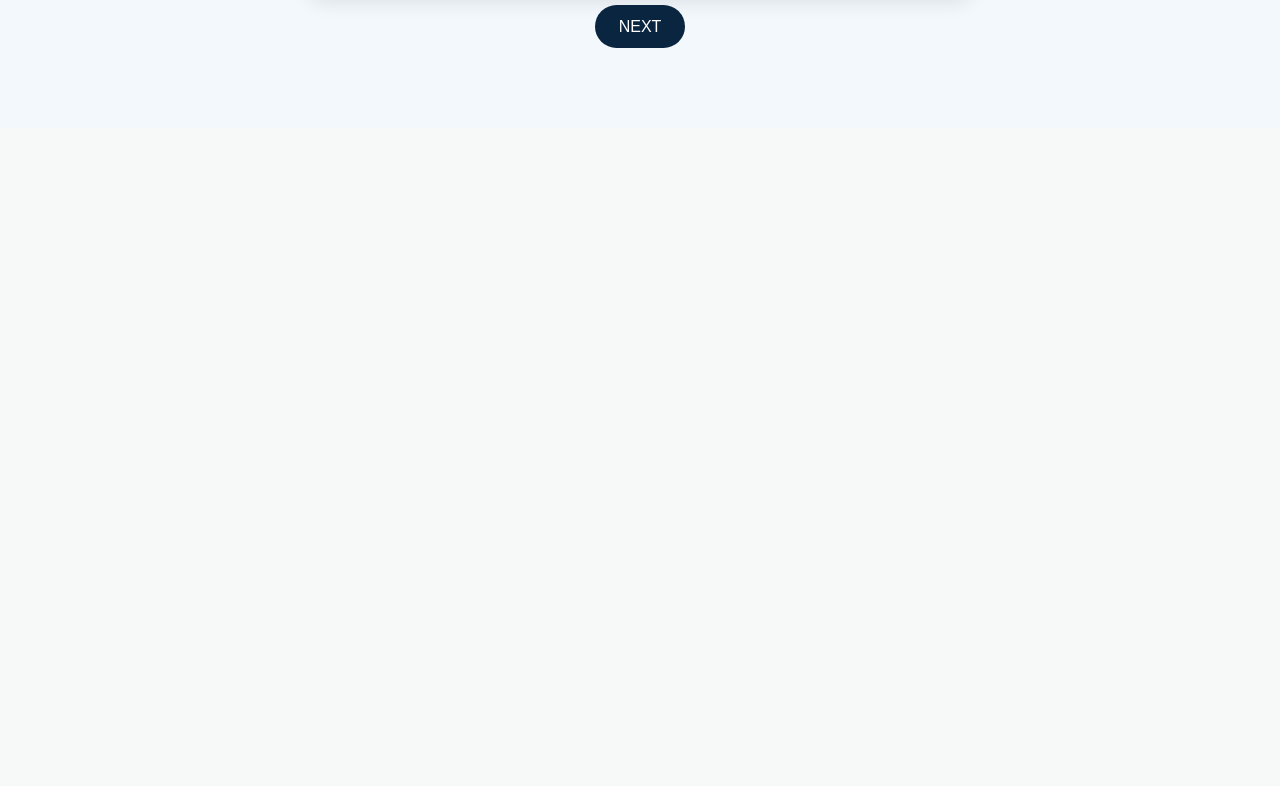
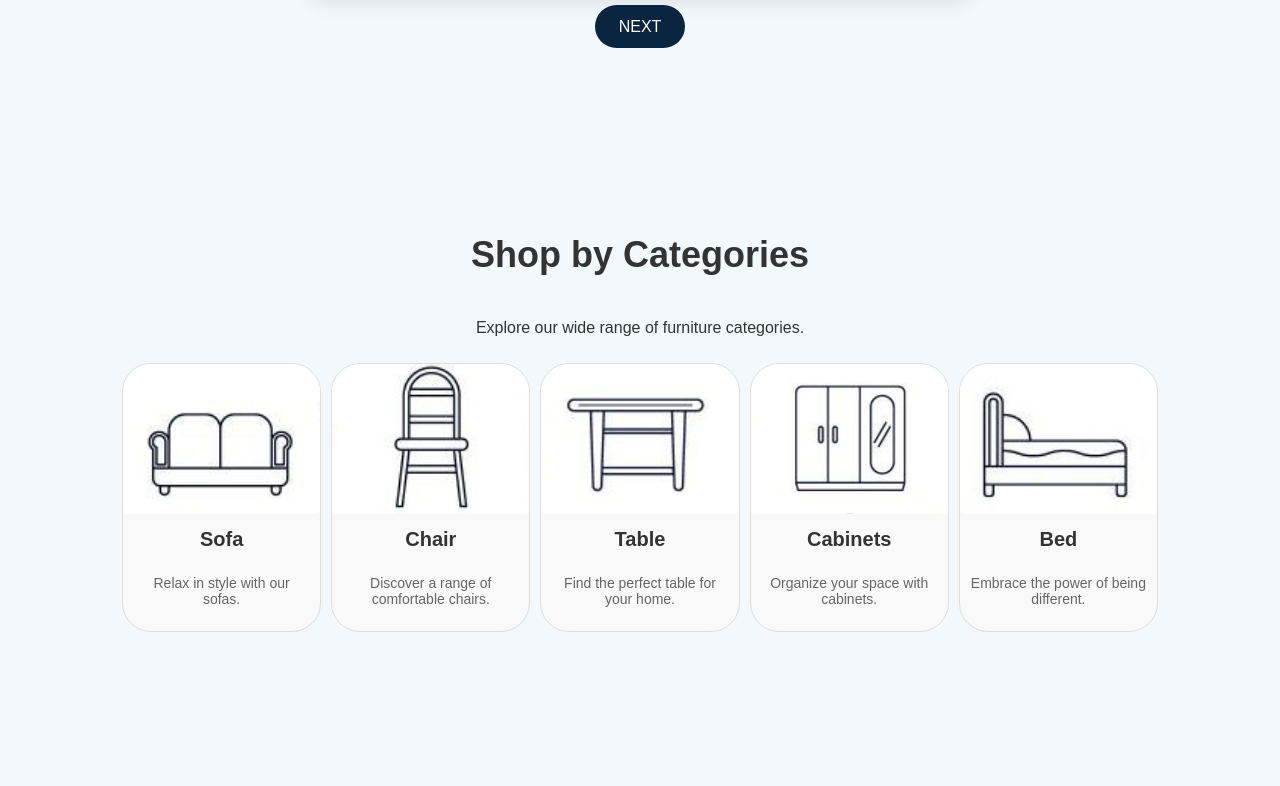
Before and after one commit to ishowbeha/Projekti, a PHP site: page / in a window 1280 px wide. Shown: the part 1261-2047 px from the top of the page. Before the commit the page ends 1309 px from the top, so only its background shows below. Run offline with PHP 8.4, Linux system fonts and the light colour scheme.

Commit message:
kategorit

```diff
--- a/index.html
+++ b/index.html
@@ -17,8 +17,8 @@
                 <img id="logo1" src="LogoKryesorePaBackground.png" alt="Logo" />
             </div>
             <nav>
-                <a href="#home">Home</a>
-                <a href="#bachelor">Category</a>
+                <a href="index.html">Home</a>
+                <a href="#categories" onclick=scrollToCategory()>Category</a>
                 <a href="#drawers">Drawers</a>
                 <a href="#sofas">Sofas</a>
                 <a href="#bookcases">Bookcases</a>
@@ -53,6 +53,41 @@
             <button class="next-btn" onclick="ndrroImg()">NEXT</button>
         </div>
     </div>
+
+    <section id="categories">
+        <div>
+            <h2 id="kategoritText">Shop by Categories</h2>
+            <p>Explore our wide range of furniture categories.</p>
+        </div>
+        <div class="categories-grid">
+            <div class="category-card">
+                <img src="sofaa.jpg" alt="Sofa">
+                <h3>Sofa</h3>
+              <p>Relax in style with our sofas.</p>
+            </div>
+            <div class="category-card">
+                <img src="chair.jpg" alt="Table">
+                <h3>Chair</h3>
+                <p>Discover a range of comfortable chairs.</p>
+
+            </div>
+            <div class="category-card">
+                <img src="table.png" alt="Sofa">
+                <h3>Table</h3>
+                <p>Find the perfect table for your home.</p>
+            </div>
+            <div class="category-card">
+                <img src="cabinett.png" alt="Cabinet">
+                <h3>Cabinets</h3>
+                <p>Organize your space with cabinets.</p>
+            </div>
+            <div class="category-card">
+                <img src="bed.jpg" alt="bed">
+                <h3>Bed</h3>
+                <p>Embrace the power of being different.</p>
+            </div>
+        </div>
+    </section>
     <script src="script.js"></script>
 
 </body>
--- a/script.js
+++ b/script.js
@@ -25,3 +25,6 @@
     function scrollToSlider() {
         document.getElementById('kontenti').scrollIntoView({ behavior: 'smooth' });
     }
+    function scrollToCategory() {
+        document.getElementById('categories').scrollIntoView({ behavior: 'smooth' });
+    }
--- a/style.css
+++ b/style.css
@@ -160,3 +160,68 @@ div #ShikoMEShumeID{
     text-align: center;
     margin-top: 1rem;
 }
+
+#categories {
+    background-color: #f2f8fc;
+    padding: 4rem 2rem;
+}
+
+#categories header {
+    text-align: center;
+    margin-bottom: 2rem;
+}
+
+#categories h2 {
+    font-size: 36px;
+    color: #333;
+}
+div #kategoritText{
+    margin-top: 122px;
+    margin-bottom: 43px;
+}
+
+.categories-grid {
+    display: grid; /* Aktivizon grid-in */
+    grid-template-columns: repeat(5, 1fr); /* 5 kolona të barabarta */
+    gap: 10px; /* Distancë mes fotove */
+    padding: 10px; /* Hapësirë rreth rrjetit */
+}
+
+.categories-grid img {
+    width: 100%; /* Bën fotot të përshtaten brenda kolonave */
+    height:160px ; /* Ruhet proporcioni i fotove */
+    border-radius: 5px; /* Opsionale: Kënde të rrumbullakosura */
+}
+
+.category-card {
+    background-color: #f9f9f9;
+    border: 1px solid #ddd;
+    border-radius: 29px;
+    overflow: hidden;
+    text-align: center;
+    transition: transform 0.3s, box-shadow 0.3s;
+}
+
+.category-card:hover {
+    transform: scale(1.05);
+    box-shadow: 0 4px 8px rgba(0, 0, 0, 0.2);
+}
+
+.category-card img {
+    width: 100%;
+    height: 150px;
+    object-fit: cover;
+}
+
+.category-card h3 {
+    font-size: 20px;
+    color: #333;
+    padding: 10px;
+    margin: 0;
+}
+
+.category-card p {
+    font-size: 14px;
+    color: #666;
+    padding: 0 10px 10px;
+}
```
Also changed, not shown: bed.jpg (added), cabinet.png (added), cabinett.png (added), chair.jpg (added), sofaa.jpg (added), table.png (added).
